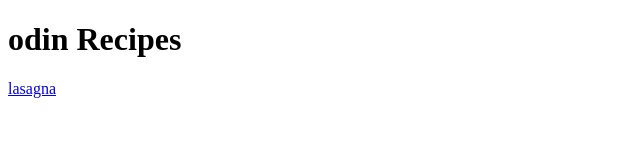
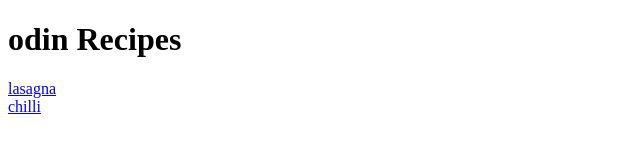
Before and after one commit to csted/odin-recipes, a plain HTML site: page index.html in a window 1280 px wide. Shown: the full height of the page, 0-640 px from the left. Drawn offline with Linux system fonts and the light colour scheme.

Commit message:
added link to chilli recipe index.html

```diff
--- a/index.html
+++ b/index.html
@@ -7,6 +7,8 @@
     <body>
         <h1>odin Recipes</h1>
         <a href="recipes/lasagna.html">lasagna</a>
+        <br>
+        <a href="recipes/chilli.html">chilli</a>
     </body>
 
 </html>
```
